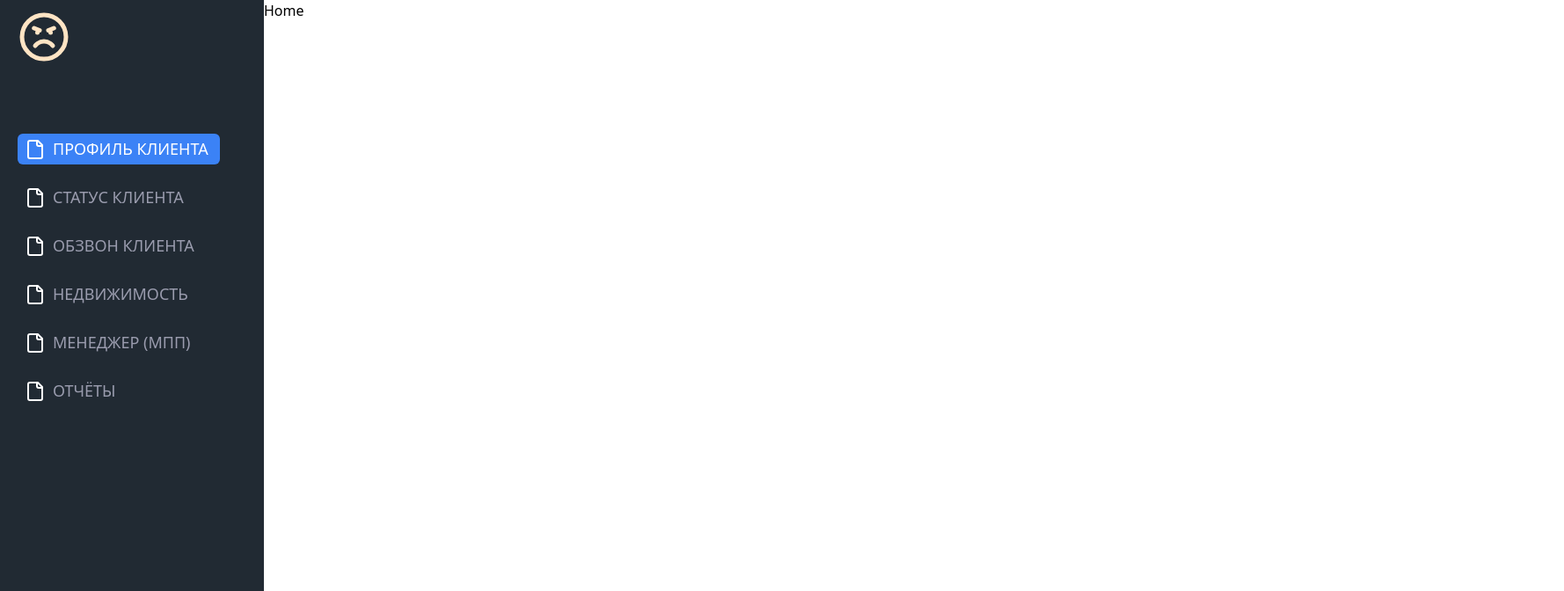
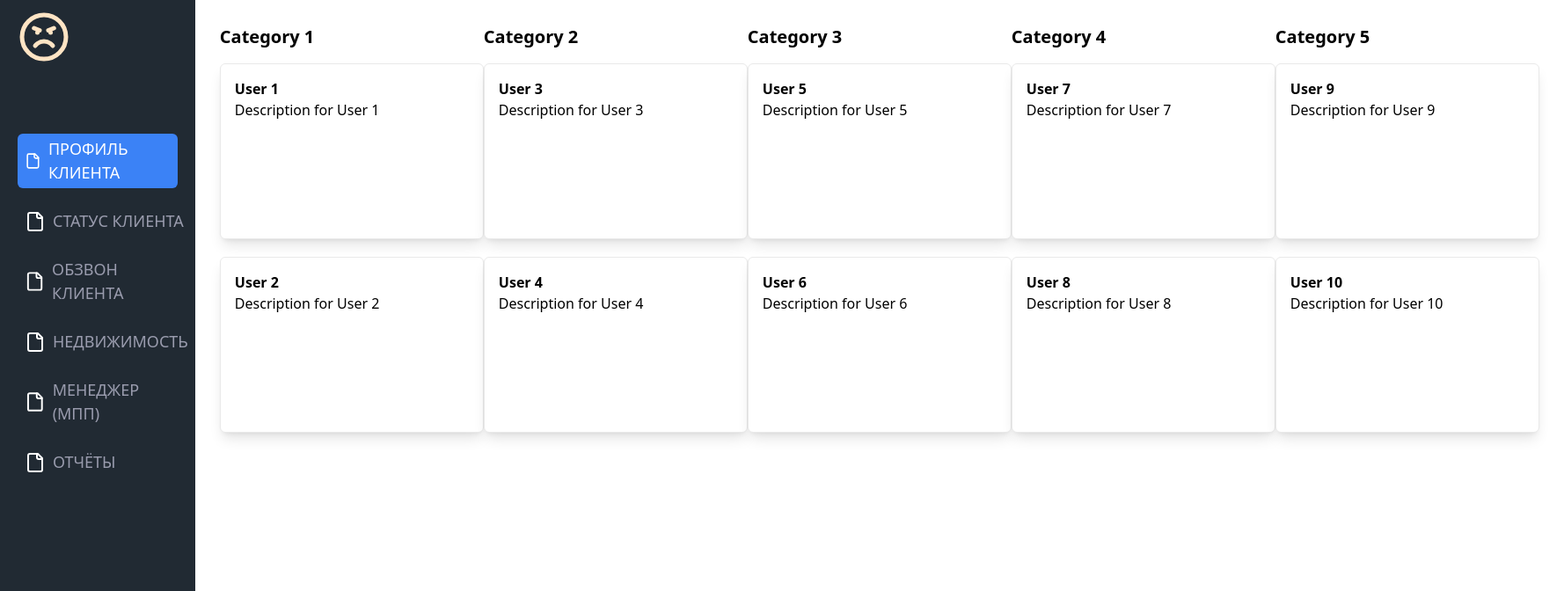
Before and after one commit to SamandarXoja/crm, a React (Vite) app: page / in a window 1280 px wide. Shown: the top 672 px of the page at 88% size, 1778 px wide, since content can reach past the window. Built offline with nearby package versions, Linux system fonts and the light colour scheme.

Commit message:
detail-clients

```diff
--- a/src/App.tsx
+++ b/src/App.tsx
@@ -1,6 +1,6 @@
 /* eslint-disable @typescript-eslint/no-unused-vars */
 
-import {Route, Routes,} from "react-router";
+import { Route, Routes, } from "react-router";
 import StatusUser from "./pages/status-user";
 import Sidebar from "./sidebar";
 import Home from "./pages/Home";
@@ -8,6 +8,7 @@ import CallCustmor from "./pages/call-clients";
 import RealEstate from "./pages/real-estate";
 import Manager from "./pages/manager";
 import Reports from "./pages/reports";
+import DetailClient from "./pages/detail-clients";
 
 function App() {
   // const navigate = useNavigate();
@@ -22,6 +23,7 @@ function App() {
           <Routes>
 
             <Route path="/" element={<Home />}></Route>
+            <Route path="/detail-clients/:id" element={<DetailClient />} />
             <Route path="/status-user" element={<StatusUser />}></Route>
             <Route path="/call-clients" element={<CallCustmor />}></Route>
             <Route path="/real-estate" element={<RealEstate />}></Route>
--- /dev/null
+++ b/src/components/Table.tsx
@@ -0,0 +1,27 @@
+import { useNavigate } from 'react-router-dom';
+
+interface TableRowProps {
+    id: number;
+    title: string;
+    content: string;
+}
+
+const TableRow = ({ id, title, content }: TableRowProps) => {
+    const navigate = useNavigate();
+
+    const handleClick = () => {
+        navigate(`/detail-clients/${id}`); // Переход на страницу с детальной информацией
+    };
+
+    return (
+        <tr className="flex flex-col cursor-pointer" onClick={handleClick}>
+            <th className="mb-5">{title}</th>
+            <td className="w-[300px] mb-5 p-2 rounded-md min-h-[200px] shadow-lg bg-white border border-[#e9e9e9]">
+                {content}
+            </td>
+            {/* Повторите для других ячеек, если нужно */}
+        </tr>
+    );
+};
+
+export default TableRow;
--- a/src/index.css
+++ b/src/index.css
@@ -3,7 +3,8 @@
 @tailwind utilities;
 
 .max-h-200 {
-  max-height: 200px; /* Или укажите большее значение, если нужно */
+  max-height: 200px;
+  /* Или укажите большее значение, если нужно */
 }
 
 .transition-all {
--- a/src/pages/Home/index.tsx
+++ b/src/pages/Home/index.tsx
@@ -1,8 +1,83 @@
+import { useNavigate } from "react-router-dom";
+
+
+
+
+
 
 function Home() {
+  const navigate = useNavigate();
+  const data = [
+    {
+      id: 1,
+      title: 'Category 1',
+      users: [
+        { id: 1, name: 'User 1', description: 'Description for User 1' },
+        { id: 2, name: 'User 2', description: 'Description for User 2' },
+      ]
+    },
+    {
+      id: 2,
+      title: 'Category 2',
+      users: [
+        { id: 3, name: 'User 3', description: 'Description for User 3' },
+        { id: 4, name: 'User 4', description: 'Description for User 4' },
+      ]
+    },
+    {
+      id: 3,
+      title: 'Category 3',
+      users: [
+        { id: 5, name: 'User 5', description: 'Description for User 5' },
+        { id: 6, name: 'User 6', description: 'Description for User 6' },
+      ]
+    },
+    {
+      id: 4,
+      title: 'Category 4',
+      users: [
+        { id: 7, name: 'User 7', description: 'Description for User 7' },
+        { id: 8, name: 'User 8', description: 'Description for User 8' },
+      ]
+    },
+    {
+      id: 5,
+      title: 'Category 5',
+      users: [
+        { id: 9, name: 'User 9', description: 'Description for User 9' },
+        { id: 10, name: 'User 10', description: 'Description for User 10' },
+      ]
+    },
+
+  ];
+  const handleClick = (id: number) => {
+    navigate(`/detail-clients/${id}`);
+  };
+
   return (
-    <div>
-      Home
+    <div className="p-7 flex justify-between">
+      {data.map((category) => (
+        <div key={category.id} className="mb-8  ">
+          {/* Категория */}
+          <h2 className="text-xl font-bold mb-4">{category.title}</h2>
+
+          {/* Пользователи в категории */}
+          <div className="flex flex-col">
+            {category.users.map((user) => (
+              <div
+                key={user.id}
+                className="flex flex-col w-[300px] mb-5 cursor-pointer"
+                onClick={() => handleClick(user.id)}
+              >
+                <div className="p-4 rounded-md min-h-[200px] shadow-lg bg-white border border-[#e9e9e9]">
+                  <h3 className="font-semibold">{user.name}</h3>
+                  <p>{user.description}</p>
+                </div>
+              </div>
+            ))}
+          </div>
+        </div>
+      ))}
     </div>
   )
 }
--- /dev/null
+++ b/src/pages/detail-clients/index.tsx
@@ -0,0 +1,79 @@
+import { Link, useParams } from 'react-router-dom';
+
+const DetailClient = () => {
+    const { id } = useParams();
+
+    // Логика получения данных с бэкенда, если нужно
+    // Например:
+    // const [data, setData] = useState(null);
+    // useEffect(() => {
+    //   fetch(`/api/data/${id}`)
+    //     .then((response) => response.json())
+    //     .then((data) => setData(data));
+    // }, [id]);
+
+    const users = [
+        { id: 1, name: 'Anton', description: 'Description for User 1' },
+        { id: 2, name: 'Rakashiviliy', description: 'Description for User 2' },
+        { id: 3, name: 'SardorTashkentsky', description: 'Description for User 3' },
+        { id: 4, name: 'Murod Nazarov', description: 'Description for User 4' },
+        { id: 5, name: 'Alisher Usmonov', description: 'Description for User 5' },
+        // другие пользователи...
+    ];
+    const user = users.find((user) => user.id.toString() === id);
+
+
+    // if (!user) {
+    //     return <div>User not found</div>;
+    // }
+
+    return (
+        <div className='p-3'>
+            <div className='flex items-center justify-between'>
+                <div>
+                    <h2 className='mb-5'>Detail Page</h2>
+
+
+                    <h3 className='text-2xl font-semibold mb-4'>{user?.name}</h3>
+
+                </div>
+
+                <Link to={'/'} className='bg-red-600 max-w-[100px] w-full block py-1 text-center rounded-md text-white'>Назад</Link>
+            </div>
+
+            <div className='flex gap-5 pr-2'>
+                <div className='shadow-md border p-7 rounded-[10px]'>
+                    <h3 className='mb-5'>Персональные данные</h3>
+                    <div className='flex gap-[30px] flex-wrap'>
+                        <input type="text" className='border max-w-[300px] w-full py-2 px-2' />
+                        <input type="text" className='border max-w-[300px] w-full py-2 px-2' />
+                        <input type="text" className='border max-w-[300px] w-full py-2 px-2' />
+                        <input type="text" className='border max-w-[300px] w-full py-2 px-2' />
+                        <input type="text" className='border max-w-[300px] w-full py-2 px-2' />
+                        <input type="text" className='border max-w-[300px] w-full py-2 px-2' />
+                        <input type="text" className='border max-w-[300px] w-full py-2 px-2' />
+                        <input type="text" className='border max-w-[300px] w-full py-2 px-2' />
+                        <input type="text" className='border max-w-[300px] w-full py-2 px-2' />
+                        <input type="text" className='border max-w-[300px] w-full py-2 px-2' />
+                        <input type="text" className='border max-w-[300px] w-full py-2 px-2' />
+
+                    </div>
+
+                </div>
+
+
+
+                <div className='min-h-[300px] shadow-md border p-7 rounded-[10px]'>
+                    <h2 className='text-2xl font-semibold mb-3'>История клиента</h2>
+                    Lorem ipsum dolor sit amet consectetur adipisicing elit. Eaque tempora aut vero sit magnam quae reiciendis cum! In ducimus nesciunt tempora esse quasi iste obcaecati dolor temporibus provident incidunt quo dignissimos repellat commodi suscipit vitae, autem ad natus hic eligendi reprehenderit quas? Assumenda, facilis quas!
+
+                </div>
+
+            </div>
+
+
+        </div>
+    );
+};
+
+export default DetailClient;
```
